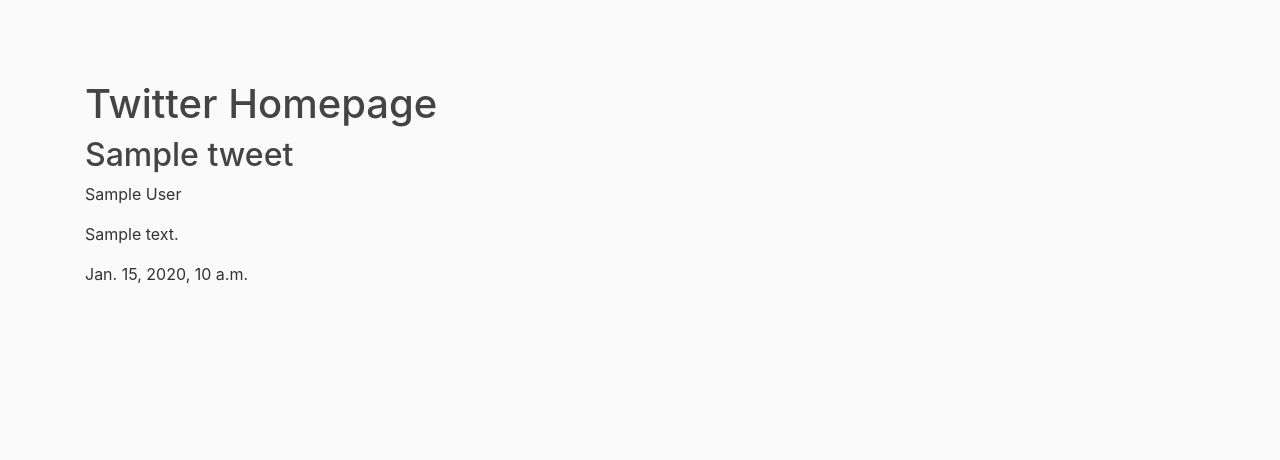
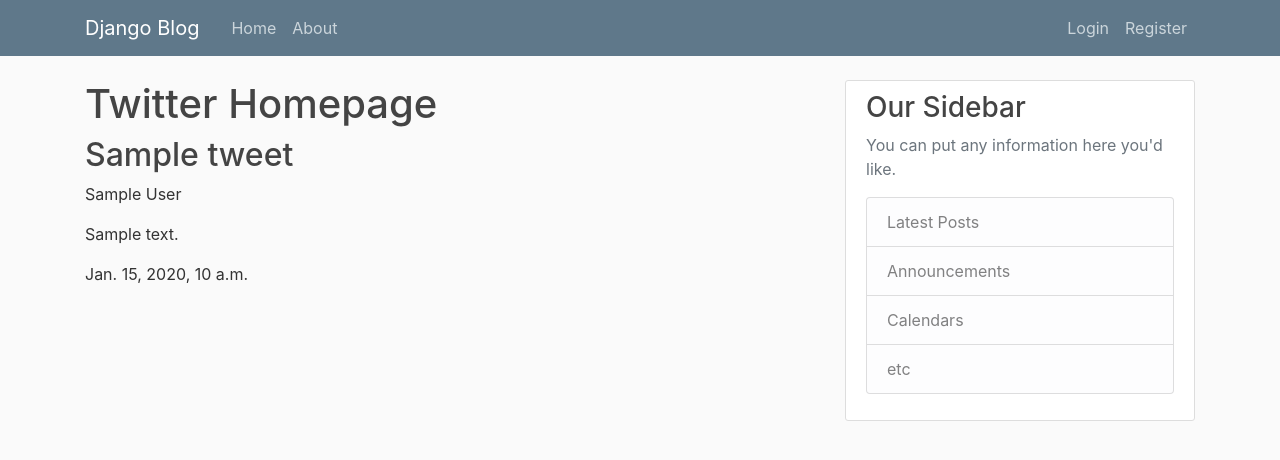
Before and after one commit to kim-ashmore/django_twitter, a Django app: template django_twitter/twitter/templates/home.html in a window 1280 px wide. Shown: the top 460 px of the page. Run offline with Django 3.2, Linux system fonts and the light colour scheme; the template is opened without the code that fills it: most values are stand-ins (such as "Sample title", 1, 10 or a date in 2020); some libraries are stand-ins or nearby versions.

Commit message:
added nav bar and containers - base inheritance

```diff
--- a/django_twitter/twitter/templates/about.html
+++ b/django_twitter/twitter/templates/about.html
@@ -1,6 +1,5 @@
-
 {% extends "base.html" %}
 {% block content %}
-<h1> About Twitter</h1>
+	<h1> About Page</h1>
 
 {% endblock content %}
--- a/django_twitter/twitter/templates/base.html
+++ b/django_twitter/twitter/templates/base.html
@@ -19,10 +19,48 @@
 	{% endif %}
 </head>
 <body>
+<header class="site-header">
+  <nav class="navbar navbar-expand-md navbar-dark bg-steel fixed-top">
+    <div class="container">
+      <a class="navbar-brand mr-4" href="/">Django Blog</a>
+      <button class="navbar-toggler" type="button" data-toggle="collapse" data-target="#navbarToggle" aria-controls="navbarToggle" aria-expanded="false" aria-label="Toggle navigation">
+      <span class="navbar-toggler-icon"></span>
+      </button>
+      <div class="collapse navbar-collapse" id="navbarToggle">
+        <div class="navbar-nav mr-auto">
+          <a class="nav-item nav-link" href="/">Home</a>
+          <a class="nav-item nav-link" href="/about">About</a>
+        </div>
+        <!-- Navbar Right Side -->
+        <div class="navbar-nav">
+          <a class="nav-item nav-link" href="#">Login</a>
+          <a class="nav-item nav-link" href="#">Register</a>
+        </div>
+      </div>
+    </div>
+  </nav>
+</header>
 
-	<div class="container">
-	{% block content %}{% endblock %}
-	</div>
+<main role="main" class="container">
+  <div class="row">
+    <div class="col-md-8">
+      {% block content %}{% endblock %}
+    </div>
+    <div class="col-md-4">
+      <div class="content-section">
+        <h3>Our Sidebar</h3>
+        <p class='text-muted'>You can put any information here you'd like.
+          <ul class="list-group">
+            <li class="list-group-item list-group-item-light">Latest Posts</li>
+            <li class="list-group-item list-group-item-light">Announcements</li>
+            <li class="list-group-item list-group-item-light">Calendars</li>
+            <li class="list-group-item list-group-item-light">etc</li>
+          </ul>
+        </p>
+      </div>
+    </div>
+  </div>
+</main>
 
 	<!-- Optional JavaScript -->
     <!-- jQuery first, then Popper.js, then Bootstrap JS -->
--- a/django_twitter/twitter/views.py
+++ b/django_twitter/twitter/views.py
@@ -22,4 +22,4 @@
 	return render(request, 'home.html', context)
 
 def about(request):
-	return render(request, 'about.html', {{'title': 'About'}})
+	return render(request, 'about.html', {'title': 'About'})
```
Also changed, not shown: 1 other file.
